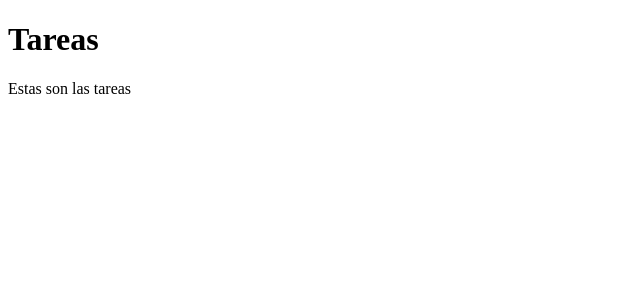
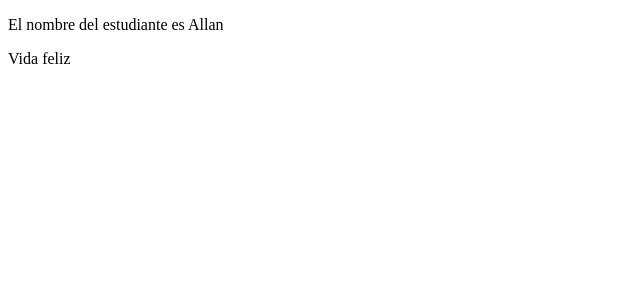
Before and after one commit to AllanAcostaM/Task_Manager, a React (Vite) app: page / in a window 1280 px wide. Shown: the top 300 px of the page, without its empty margins (0-640 px from the left). Built offline with nearby package versions, Linux system fonts and the light colour scheme.

Commit message:
React: Uso de variables en JSX

```diff
--- a/src/App.jsx
+++ b/src/App.jsx
@@ -1,10 +1,13 @@
 import "./app.css"
+
+const nombre = "Allan"
+const edad = 21
 
 function App() {
   return (
     <>
-    <h1>Tareas</h1>
-    <p>Estas son las tareas</p>
+    <p>El nombre del estudiante es {nombre}</p>
+    <p>{edad > 21 ? "Vida triste" : "Vida feliz"}</p>
     </>
   )
 }
```
